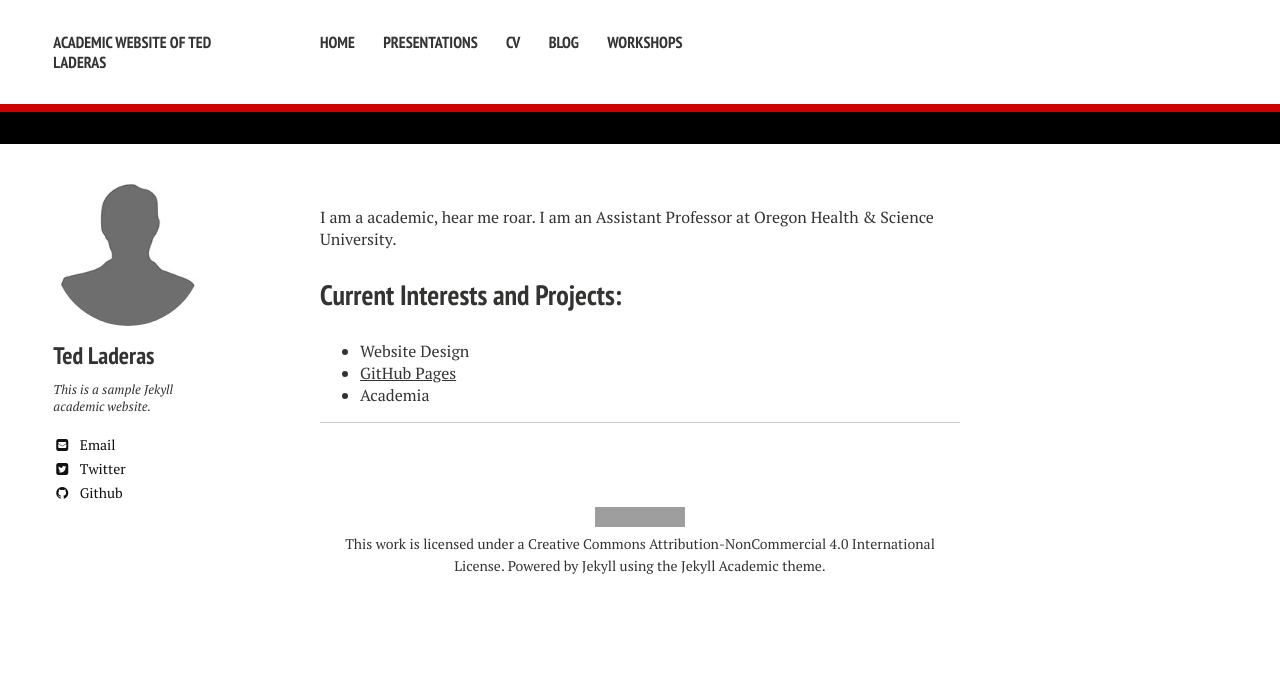
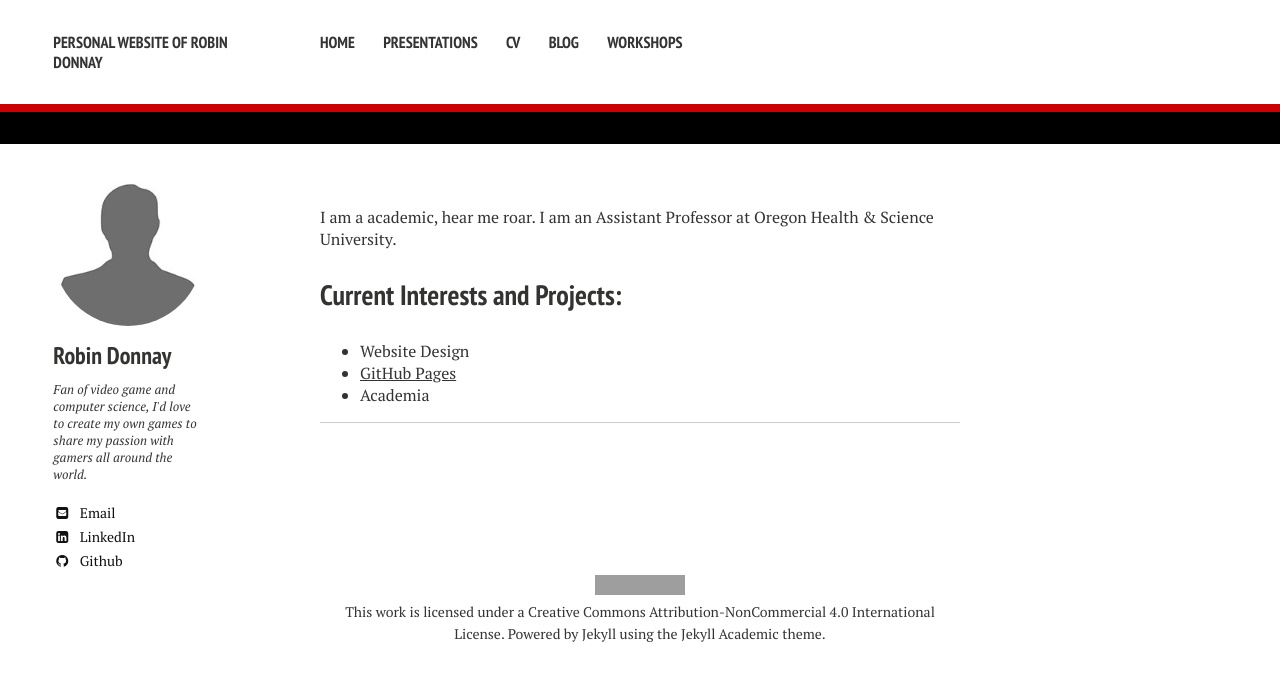
Before and after one commit to Aros69/RobinDonnay, a Jekyll site: the page built from index.md, in a window 1280 px wide. Shown: the top 681 px of the page. Built offline with Jekyll 4.4.1, drawn with Linux system fonts in a browser that asks for light colours; nearby versions of some CDN libraries; grey boxes are pictures that could not be loaded.

Commit message:
Update basic info

```diff
--- a/_config.yml
+++ b/_config.yml
@@ -1,19 +1,19 @@
 # Site wide configuration
 
-title: Academic Website of Ted Laderas
+title: Personal Website of Robin Donnay
 locale: en_US
 logo: # filename of a logo image that has been placed into your images directory
 
 # Enter the following platform usernames if you would like for them to appear on your site.
 owner:
-  name: Ted Laderas
+  name: Robin Donnay
   avatar: bio-photo.jpg
-  bio: "This is a sample Jekyll academic website."
-  email: laderast@ohsu.edu
+  bio: "Fan of video game and computer science, I'd love to create my own games to share my passion with gamers all around the world."
+  email: donnay.robin@gmail.com
   # Do not include the @ symbol in your Twitter username
-  twitter: laderast
-  linkedin: #username
-  github: laderast
+  twitter: #username
+  linkedin: robin-donnay
+  github: aros69
   orcid: # ID Number (ex. 0000-0000-0000-0000)
   researchgate: #username
   mendeley: #username
```
Also changed, not shown: README.md.
